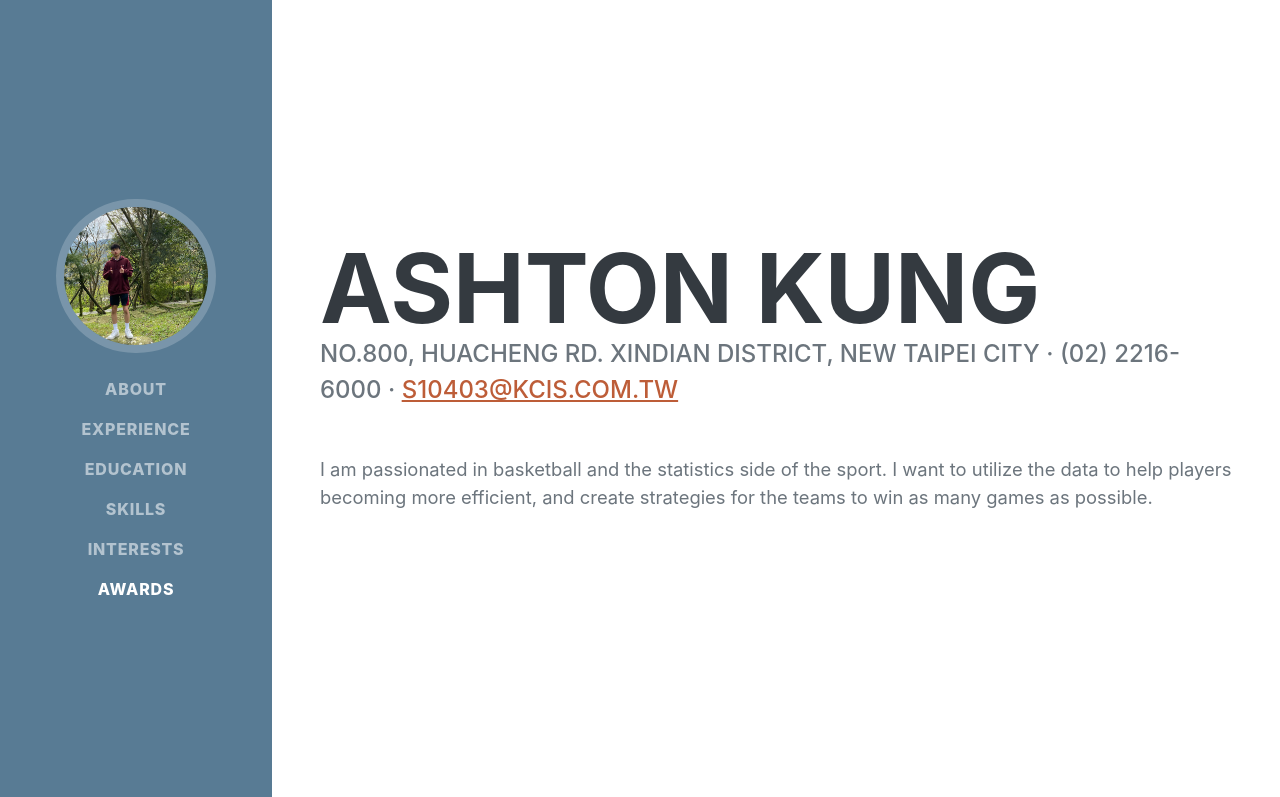
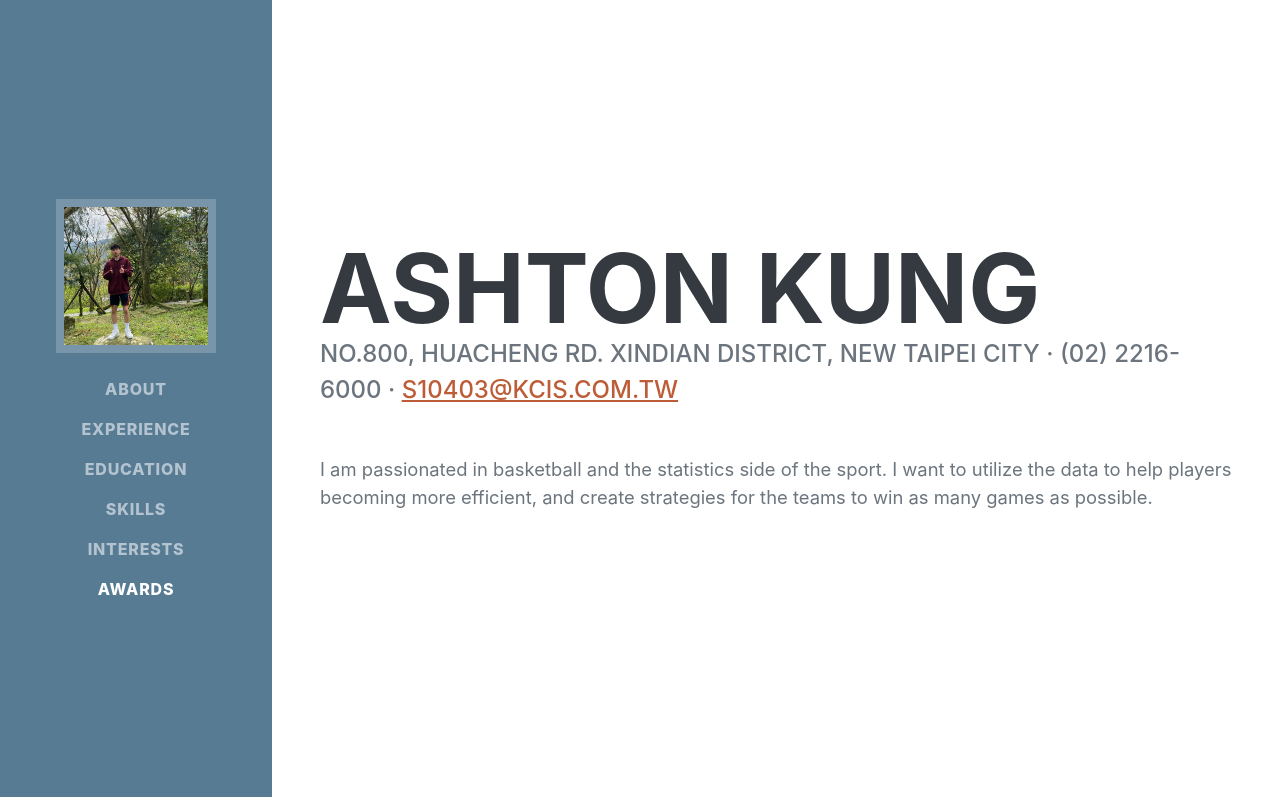
Before and after one commit to AshtonK9/AshtonK9.github.io, a plain HTML site: page index.html in a window 1280 px wide. Shown: the top 797 px of the page. Drawn offline with nearby package versions, Linux system fonts and the light colour scheme; a web font is replaced by a local one.

Commit message:
initial commit

```diff
--- a/index.html
+++ b/index.html
@@ -20,7 +20,7 @@
         <nav class="navbar navbar-expand-lg navbar-dark bg-primary fixed-top" id="sideNav">
             <a class="navbar-brand js-scroll-trigger" href="#page-top">
                 <span class="d-block d-lg-none">Clarence Taylor</span>
-                <span class="d-none d-lg-block"><img class="img-fluid img-profile rounded-circle mx-auto mb-2" src="assets/img/profile.jpg" alt="..." /></span>
+                <span class="d-none d-lg-block"><img class="img-fluid img-profile square mx-auto mb-2" src="assets/img/profile.jpg" alt="..." /></span>
             </a>
             <button class="navbar-toggler" type="button" data-bs-toggle="collapse" data-bs-target="#navbarResponsive" aria-controls="navbarResponsive" aria-expanded="false" aria-label="Toggle navigation"><span class="navbar-toggler-icon"></span></button>
             <div class="collapse navbar-collapse" id="navbarResponsive">
```
